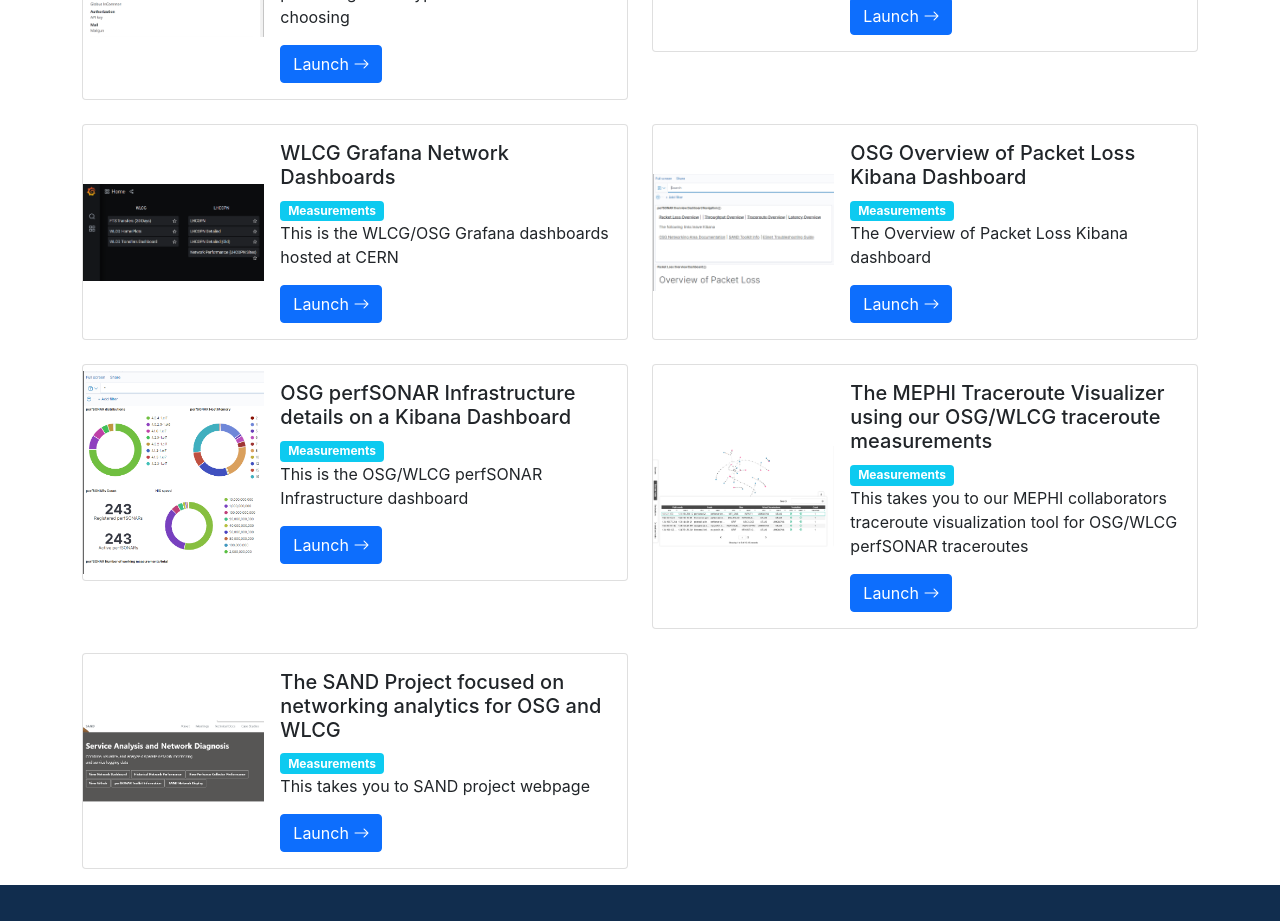
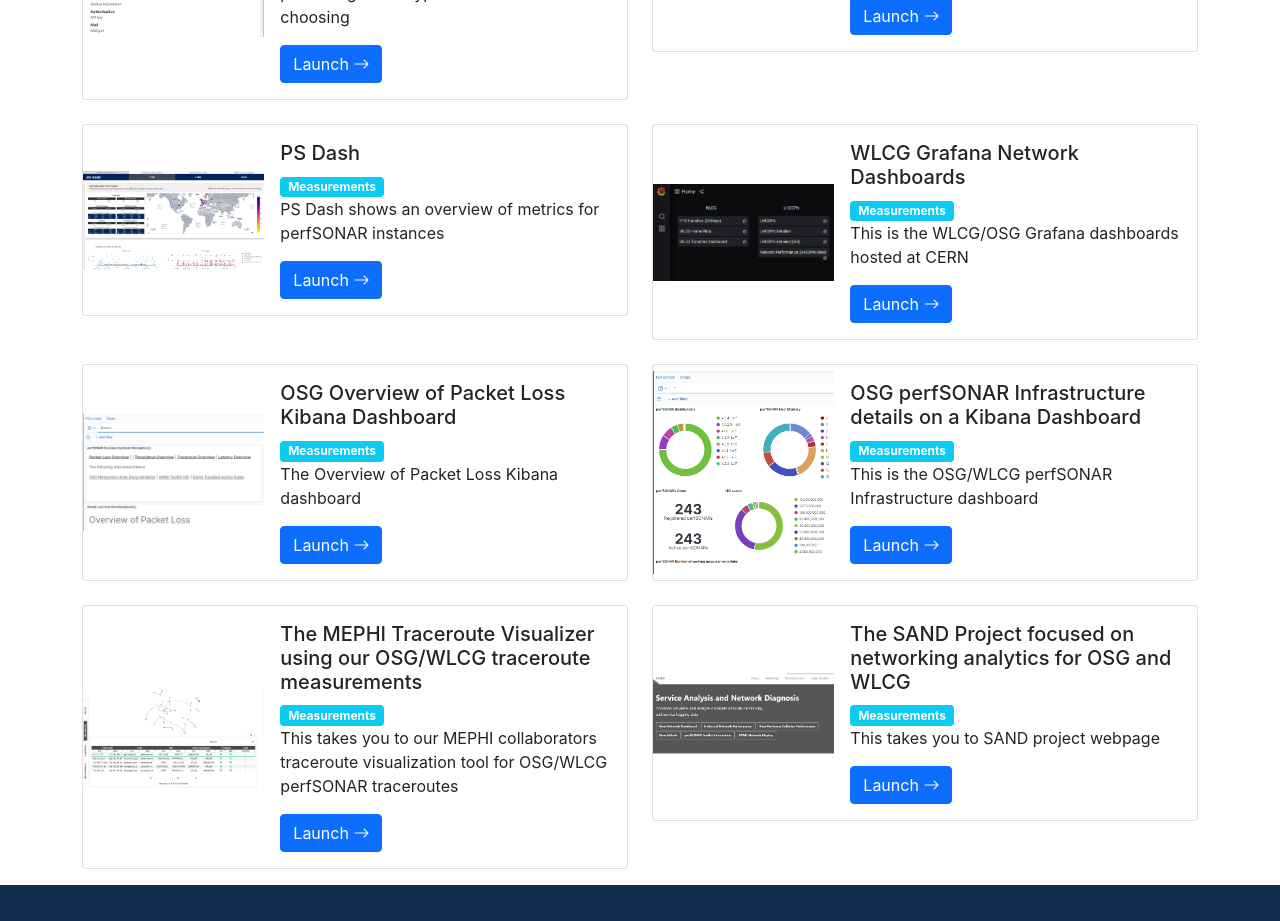
Before and after one commit to djw8605/toolkitinfo-nextjs, a Next.js app: page / in a window 1280 px wide. Shown: the part 2720-3641 px from the top of the page. Built offline with nearby package versions, Linux system fonts and the light colour scheme; no server answers; some icons are missing.

Commit message:
Adding the new ps-dash

```diff
--- a/pages/index.js
+++ b/pages/index.js
@@ -142,6 +142,12 @@
           link="https://atlas-kibana.mwt2.org:5061/s/networking/app/kibana#/dashboards?notFound=dashboard&_g=()">
           This is the OSG/SAND/WLCG ELK network dashboards
         </LinkGroup>
+        <LinkGroup title="PS Dash"
+          image="/link-pics/ps-dash.png"
+          badges={['Measurements']}
+          link="https://ps-dash.uc.ssl-hep.org/sites">
+          PS Dash shows an overview of metrics for perfSONAR instances
+        </LinkGroup>
         <LinkGroup title="WLCG Grafana Network Dashboards"
           image="/link-pics/wlcg_grafana_network_dashboards_image.png"
           badges={['Measurements']}
```
Also changed, not shown: public/link-pics/ps-dash.png (added).
